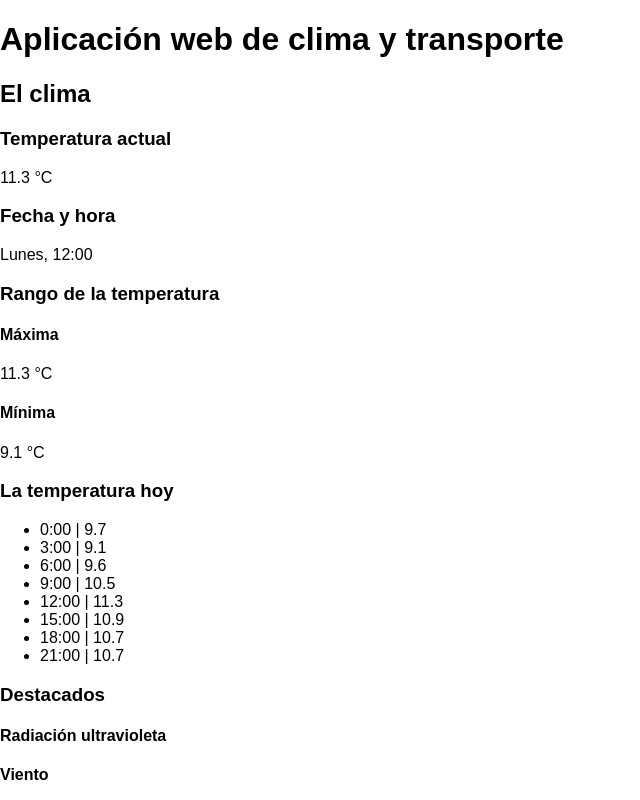
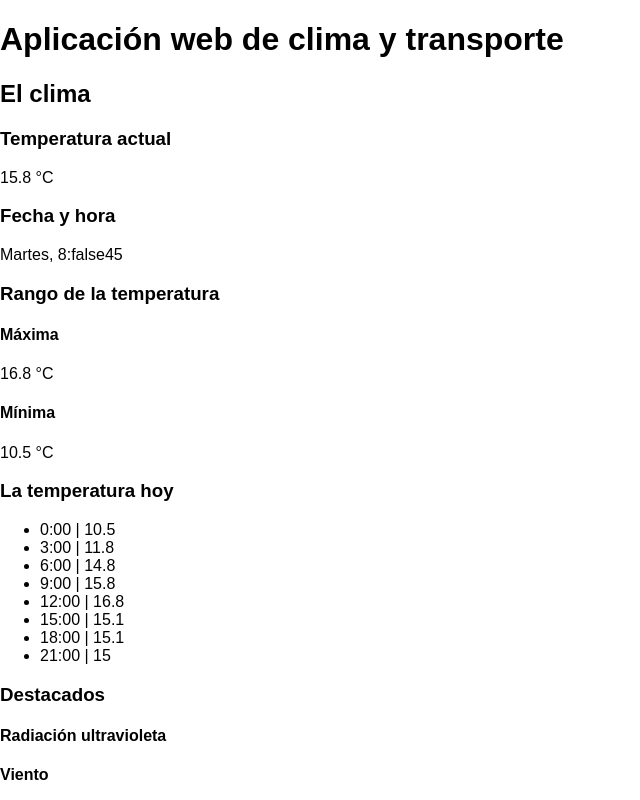
Before and after one commit to maumaco/practico-api, a React (Create React App) app: page / in a window 1280 px wide. Shown: the top 800 px of the page, without its empty margins (0-640 px from the left). Built offline with nearby package versions, Linux system fonts and the light colour scheme.

Commit message:
Se modifica el archivo de datos weather.json

```diff
--- a/src/App.js
+++ b/src/App.js
@@ -46,11 +46,11 @@ import weatherData from './data/weather.json';
 
 export default function App() {
   // <Temperature />
-  const currentTemperature = weatherData.current_weather.temperature;
-  const currentTemperatureUnit = weatherData.current_weather_units.temperature;
+  const currentTemperature = weatherData.current.temperature_2m;
+  const currentTemperatureUnit = weatherData.current_units.temperature_2m;
 
   // <Time />
-  const currentFullTime = new Date(weatherData.current_weather.time);
+  const currentFullTime = new Date(weatherData.current.time);
   const currentDate = capitalizeFirstLetter(
     getDayName(currentFullTime.getDay())
   );
--- a/src/data/weather.json
+++ b/src/data/weather.json
@@ -1,28 +1,32 @@
 {
     "latitude": 52.52,
     "longitude": 13.419998,
-    "generationtime_ms": 0.12195110321044922,
+    "generationtime_ms": 0.12302398681640625,
     "utc_offset_seconds": -10800,
     "timezone": "America/Sao_Paulo",
     "timezone_abbreviation": "-03",
     "elevation": 38.0,
-    "current_weather_units": {
+    "current_units": {
         "time": "iso8601",
         "interval": "seconds",
-        "temperature": "°C",
-        "windspeed": "km/h",
-        "winddirection": "°",
+        "temperature_2m": "°C",
+        "relativehumidity_2m": "%",
         "is_day": "",
-        "weathercode": "wmo code"
+        "weathercode": "wmo code",
+        "windspeed_10m": "km/h",
+        "winddirection_10m": "°",
+        "european_aqi": "EAQI"
     },
-    "current_weather": {
-        "time": "2023-10-09T12:00",
+    "current": {
+        "time": "2023-10-10T08:45",
         "interval": 900,
-        "temperature": 11.3,
-        "windspeed": 6.7,
-        "winddirection": 144,
+        "temperature_2m": 15.8,
+        "relativehumidity_2m": 81,
         "is_day": 1,
-        "weathercode": 3
+        "weathercode": 3,
+        "windspeed_10m": 9.0,
+        "winddirection_10m": 268,
+        "european_aqi": 20
     },
     "hourly_units": {
         "time": "iso8601",
@@ -33,88 +37,84 @@
     },
     "hourly": {
         "time": [
-            "2023-10-09T00:00",
-            "2023-10-09T01:00",
-            "2023-10-09T02:00",
-            "2023-10-09T03:00",
-            "2023-10-09T04:00",
-            "2023-10-09T05:00",
-            "2023-10-09T06:00",
-            "2023-10-09T07:00",
-            "2023-10-09T08:00",
-            "2023-10-09T09:00",
-            "2023-10-09T10:00",
-            "2023-10-09T11:00",
-            "2023-10-09T12:00",
-            "2023-10-09T13:00",
-            "2023-10-09T14:00",
-            "2023-10-09T15:00",
-            "2023-10-09T16:00",
-            "2023-10-09T17:00",
-            "2023-10-09T18:00",
-            "2023-10-09T19:00",
-            "2023-10-09T20:00",
-            "2023-10-09T21:00",
-            "2023-10-09T22:00",
-            "2023-10-09T23:00"
+            "2023-10-10T00:00",
+            "2023-10-10T01:00",
+            "2023-10-10T02:00",
+            "2023-10-10T03:00",
+            "2023-10-10T04:00",
+            "2023-10-10T05:00",
+            "2023-10-10T06:00",
+            "2023-10-10T07:00",
+            "2023-10-10T08:00",
+            "2023-10-10T09:00",
+            "2023-10-10T10:00",
+            "2023-10-10T11:00",
+            "2023-10-10T12:00",
+            "2023-10-10T13:00",
+            "2023-10-10T14:00",
+            "2023-10-10T15:00",
+            "2023-10-10T16:00",
+            "2023-10-10T17:00",
+            "2023-10-10T18:00",
+            "2023-10-10T19:00",
+            "2023-10-10T20:00",
+            "2023-10-10T21:00",
+            "2023-10-10T22:00",
+            "2023-10-10T23:00"
         ],
         "temperature_2m": [
-            9.7,
-            9.7,
-            9.6,
-            9.1,
-            9.2,
-            9.5,
-            9.6,
-            10.0,
             10.5,
-            10.5,
-            11.0,
-            11.3,
-            11.3,
-            11.2,
-            11.0,
+            10.7,
             10.9,
-            10.8,
-            10.7,
-            10.7,
-            10.7,
-            10.7,
-            10.7,
-            10.8,
-            10.8
+            11.8,
+            13.1,
+            14.0,
+            14.8,
+            15.5,
+            15.6,
+            15.8,
+            16.4,
+            16.8,
+            16.8,
+            16.1,
+            15.4,
+            15.1,
+            15.0,
+            14.9,
+            15.1,
+            15.0,
+            14.9,
+            15.0,
+            15.0,
+            14.7
         ],
         "relativehumidity_2m": [
+            100,
+            100,
+            100,
+            100,
+            93,
+            88,
+            82,
+            78,
+            79,
+            81,
+            79,
+            77,
+            77,
+            84,
+            90,
             92,
             93,
-            93,
-            94,
-            91,
-            91,
-            90,
-            88,
-            86,
-            86,
-            83,
-            82,
-            82,
-            84,
-            86,
-            87,
-            89,
-            90,
-            91,
-            92,
-            92,
-            93,
-            93,
-            94
+            95,
+            96,
+            96,
+            96,
+            95,
+            95,
+            92
         ],
         "visibility": [
-            5200.00,
-            24140.00,
-            22440.00,
-            15880.00,
             24140.00,
             24140.00,
             24140.00,
@@ -124,7 +124,11 @@
             24140.00,
             24140.00,
             24140.00,
-            19700.00,
+            24140.00,
+            24140.00,
+            24140.00,
+            24140.00,
+            24140.00,
             24140.00,
             24140.00,
             24140.00,
@@ -137,30 +141,30 @@
             24140.00
         ],
         "european_aqi": [
-            15,
-            16,
-            14,
-            11,
-            13,
-            12,
-            13,
-            15,
-            15,
-            14,
-            14,
-            15,
-            14,
-            15,
-            15,
-            16,
-            15,
-            15,
-            16,
-            16,
-            16,
-            16,
-            16,
-            17
+            17,
+            17,
+            18,
+            18,
+            18,
+            18,
+            18,
+            20,
+            20,
+            21,
+            21,
+            21,
+            21,
+            17,
+            18,
+            17,
+            17,
+            17,
+            17,
+            18,
+            18,
+            18,
+            19,
+            19
         ]
     },
     "daily_units": {
@@ -175,28 +179,28 @@
     },
     "daily": {
         "time": [
-            "2023-10-09"
+            "2023-10-10"
         ],
         "weathercode": [
             61
         ],
         "temperature_2m_max": [
-            11.3
+            16.8
         ],
         "temperature_2m_min": [
-            9.1
+            10.5
         ],
         "sunrise": [
-            "2023-10-09T02:20"
+            "2023-10-10T02:22"
         ],
         "sunset": [
-            "2023-10-09T13:26"
+            "2023-10-10T13:24"
         ],
         "uv_index_max": [
-            1.40
+            2.50
         ],
         "windspeed_10m_max": [
-            8.6
+            10.4
         ]
     }
 }
```
